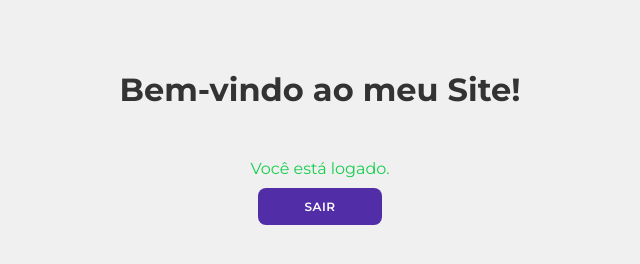
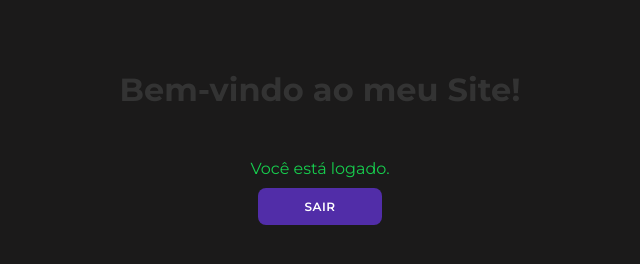
Before and after one commit to marcosordnael/NovoSite, a website with bundled scripts: page public/home.html in a window 1280 px wide. Shown: the whole page, without its empty margins (320-960 px from the left). Built offline with nearby package versions, Linux system fonts and the light colour scheme; no server answers.

Commit message:
Update style-home.css

```diff
--- a/public/style-home.css
+++ b/public/style-home.css
@@ -8,7 +8,7 @@
 }
 
 body {
-    background-color: #f0f0f0;
+    background-color: #1b1a1a;
     text-align: center;
     padding: 20px;
 }
```
